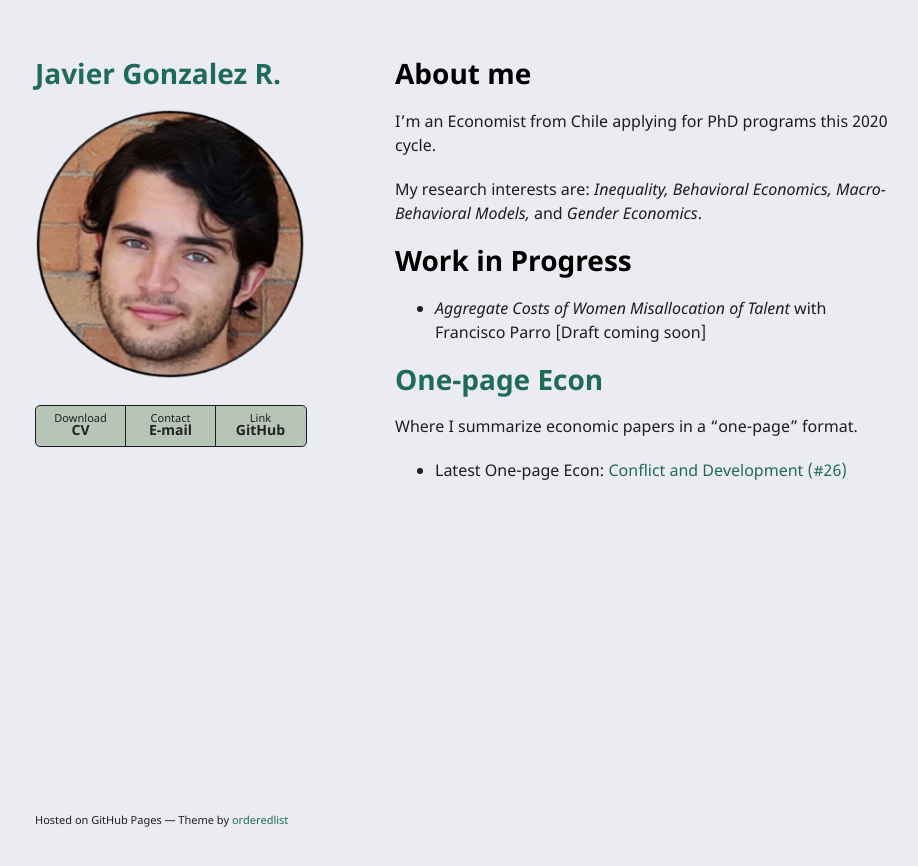
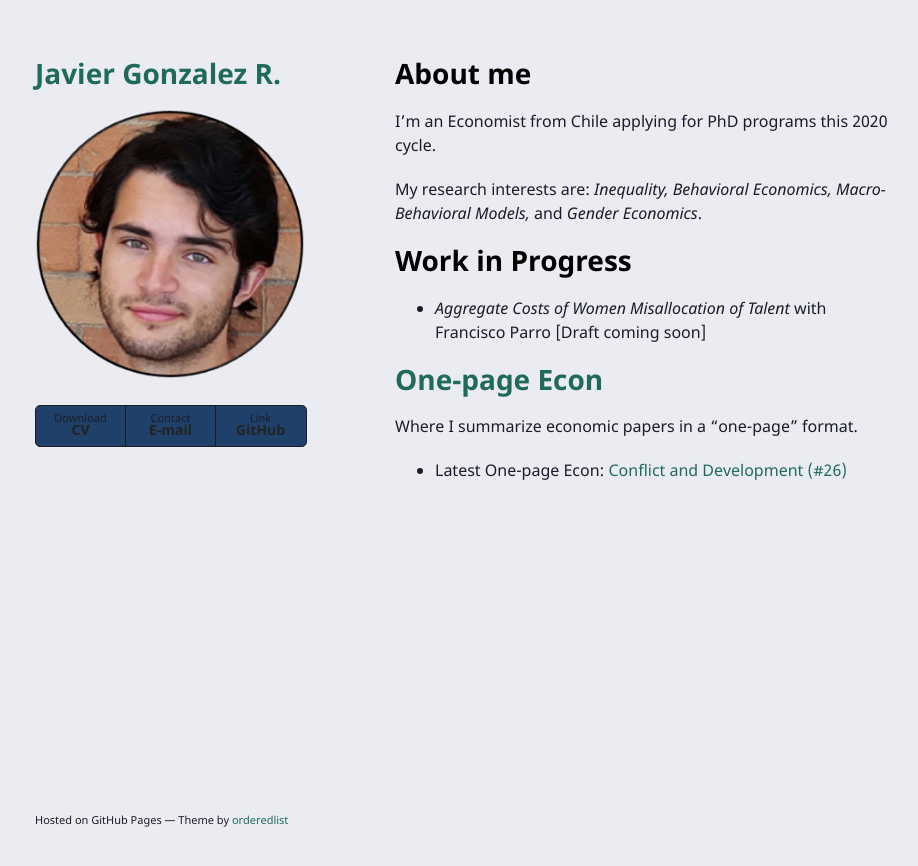
Before and after one commit to jjgecon/jjgecon.github.io, a Jekyll site: the page built from index.md, in a window 1280 px wide. Shown: the top 866 px of the page, without its empty margins (175-1093 px from the left). Built offline with Jekyll 4.4.1, drawn with Linux system fonts in a browser that asks for light colours; the repository's description, which GitHub fills in, is left out; our own code applies the rules of GitHub Pages for plain Markdown files.

Commit message:
Signed-off-by: jjgecon <javierj.g18@gmail.com>

```diff
--- a/_sass/jekyll-theme-minimal.scss
+++ b/_sass/jekyll-theme-minimal.scss
@@ -115,7 +115,7 @@ ul.downloads {
   list-style:none;
   height:40px;
   padding:0;
-  background:#b7c5b7;
+  background:#1f4068;
   border-radius:5px;
   border:1px solid #1b1c25;
   width:270px;
```
